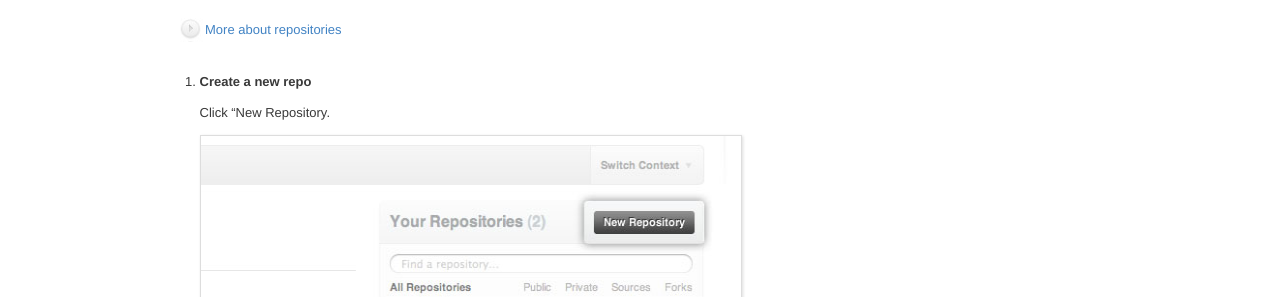
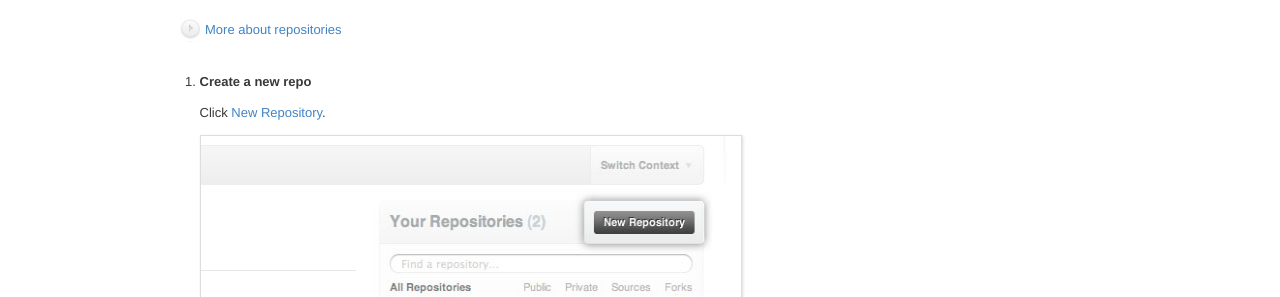
Before and after one commit to ruediger/help.github.com, a Jekyll site: the page built from _posts/2008-02-16-create-a-repo.markdown, in a window 1280 px wide and 900 px high. Shown: the part 307-604 px from the top of the window. Built offline with Jekyll 4.4.1, drawn with Linux system fonts in a browser that asks for light colours; part of the change alters nothing that is shown.

```diff
--- a/_posts/2008-02-16-create-a-repo.markdown
+++ b/_posts/2008-02-16-create-a-repo.markdown
@@ -22,7 +22,7 @@ Every time you make a commit with Git, it is stored in a repository (a.k.a. &ldq
 
 1. <span class="step-title">Create a new repo</span>
 
-	Click &ldquo;New Repository.
+	Click [New Repository](https://github.com/repositories/new).
 
 	<img src="/images/bootcamp/bootcamp_2_newrepo.jpg" width="558" height="291" alt="Click &ldquo;New Repository" />
 
```
